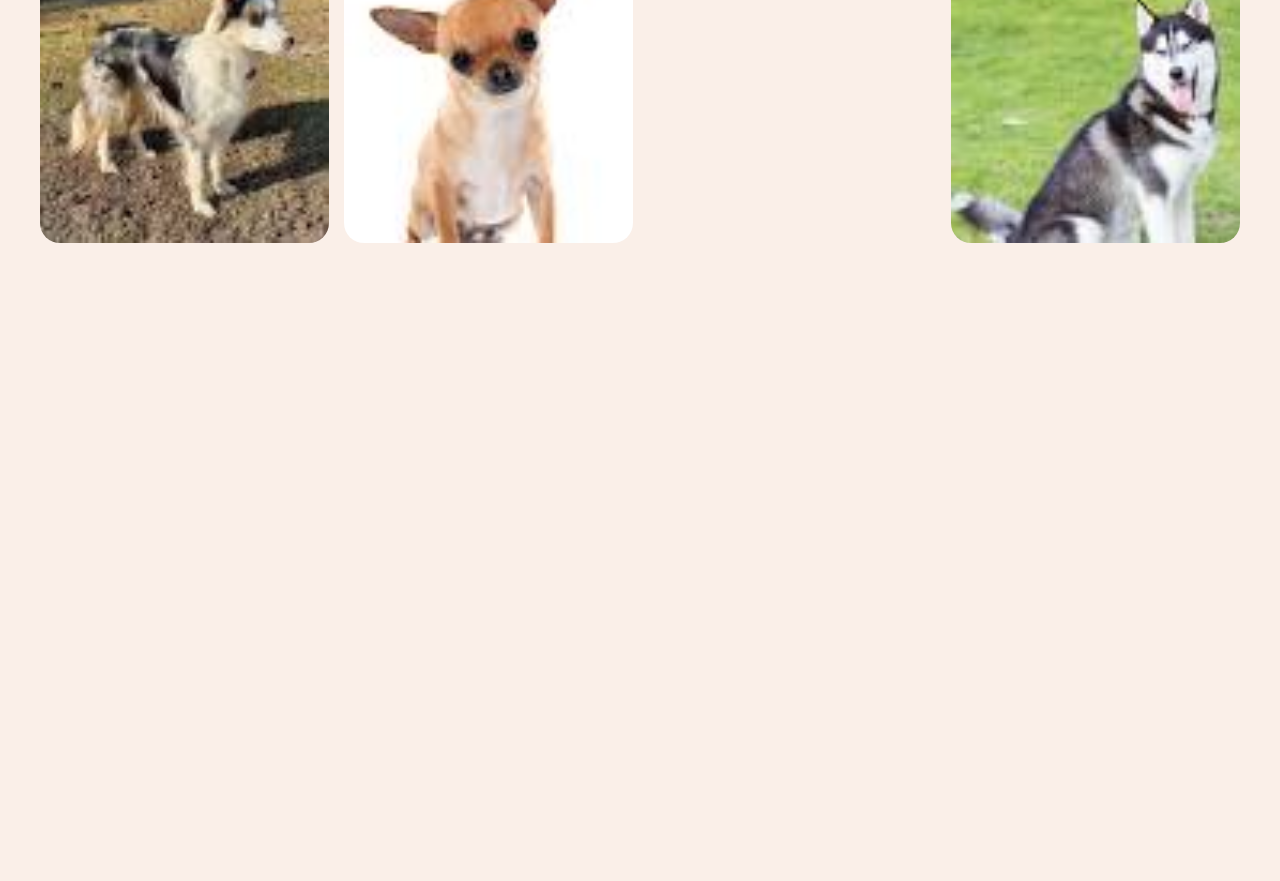
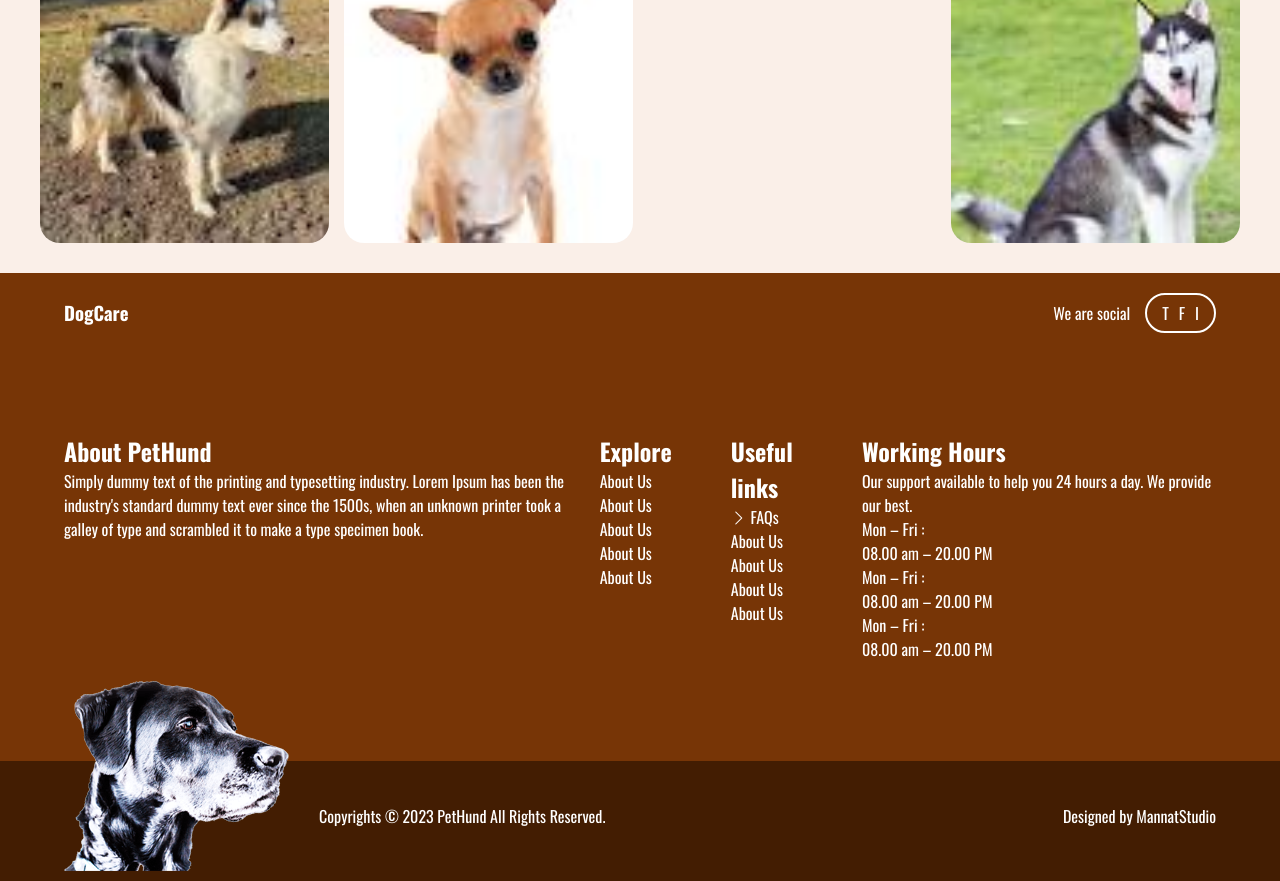
Before and after one commit to odomfavour/dog-care, a plain HTML site: page index.html in a window 1280 px wide. Shown: the part 1857-2738 px from the top of the page. Before the commit the page ends 2130 px from the top, so only its background shows below. Drawn offline with nearby package versions, Linux system fonts and the light colour scheme.

Commit message:
ch: added footer to page

```diff
--- a/css/style.css
+++ b/css/style.css
@@ -253,3 +253,89 @@ header {
   font-size: 20px;
   font-weight: bold;
 }
+
+footer {
+  background: rgb(119, 53, 6);
+  color: white;
+  padding: 20px 0 0 0;
+}
+
+
+.top-section {
+  display: flex;
+  justify-content: space-between;
+  align-items: center;
+}
+
+#social-bracket, .social-icons {
+  display: flex;
+  align-items: center;
+}
+
+#social-bracket {
+  gap: 15px;
+}
+
+.social-icons {
+  list-style: none;
+  border: 2px solid #fff;
+  border-radius: 20px;
+  justify-content: center;
+  gap: 10px;
+  padding: 6px 15px;
+}
+
+
+footer .main-section {
+  display: flex;
+  justify-content: start;
+  gap: 30px;
+  padding: 100px 0;
+}
+
+footer .about-footer {
+  width: 50%;
+}
+footer .links-footer {
+  width: 10%;
+}
+footer .work-footer {
+  width: 30%;
+}
+
+footer ul {
+  list-style: none;
+}
+footer ul li * {
+  transition: all 400ms ease-in-out;
+}
+
+footer ul li a:hover i {
+  padding: 0 5px 0 10px;
+}
+
+footer ul a {
+  color: white;
+  text-decoration: none;
+}
+
+.bottom-section {
+  background: rgb(67, 29, 2);
+  height: 120px;
+}
+
+.bottom-section .left-section {
+  display: flex;
+  align-items: center;
+  gap: 30px;
+}
+
+.bottom-section .left-section  img {
+  margin-top: -80px;
+}
+
+.inner-bottom-section {
+  display: flex;
+  justify-content: space-between;
+  align-items: center;
+}
--- a/index.html
+++ b/index.html
@@ -1,15 +1,15 @@
 <!DOCTYPE html>
 <html lang="en">
+
 <head>
   <meta charset="UTF-8" />
   <meta http-equiv="X-UA-Compatible" content="IE=edge" />
   <meta name="viewport" content="width=device-width, initial-scale=1.0" />
   <link rel="preconnect" href="https://fonts.googleapis.com" />
   <link rel="preconnect" href="https://fonts.gstatic.com" crossorigin />
-    <link
-      href="https://fonts.googleapis.com/css2?family=Oswald:wght@200;300;400;500;600;700&display=swap"
-      rel="stylesheet"
-    />
+  <link href="https://fonts.googleapis.com/css2?family=Oswald:wght@200;300;400;500;600;700&display=swap"
+    rel="stylesheet" />
+    <link rel="stylesheet" href="https://cdn.jsdelivr.net/npm/bootstrap-icons@1.10.3/font/bootstrap-icons.css">
   <link rel="stylesheet" href="css/style.css" />
   <title>Dog Care</title>
 </head>
@@ -69,10 +69,7 @@
     <div class="dogGallery-grid">
       <div class="grid-column">
         <div class="image-hover-container">
-            <img
-              src="./images/alaskan-malamute.jfif"
-              alt="Alaskan Malamute dog"
-            />
+          <img src="./images/alaskan-malamute.jfif" alt="Alaskan Malamute dog" />
           <div class="middle-text">
             <p>Alaskan Malamute</p>
           </div>
@@ -106,10 +103,7 @@
           </div>
         </div>
         <div class="image-hover-container">
-            <img
-              src="./images/german-shepherd.jfif"
-              alt="German Shepherd dog"
-            />
+          <img src="./images/german-shepherd.jfif" alt="German Shepherd dog" />
           <div class="middle-text">
             <p>German Shepherd</p>
           </div>
@@ -117,10 +111,7 @@
       </div>
       <div class="grid-column">
         <div class="image-hover-container">
-            <img
-              src="./images/labrador-retriever.jfif"
-              alt="Labrador Retriever dog"
-            />
+          <img src="./images/labrador-retriever.jfif" alt="Labrador Retriever dog" />
           <div class="middle-text">
             <p>Labrador Retriever</p>
           </div>
@@ -134,5 +125,87 @@
       </div>
     </div>
   </section>
+  <!-- footer section  -->
+  <footer>
+    <div class="container">
+
+      <div class="top-section">
+        <h3>DogCare</h3>
+        <div id="social-bracket">
+          <p>We are social</p>
+          <div>
+            <ul class="social-icons">
+              <li>T</li>
+              <li>F</li>
+              <li>I</li>
+            </ul>
+          </div>
+        </div>
+      </div>
+      <div class="main-section">
+        <div class="about-footer">
+          <h2>About PetHund</h2>
+          <p>Simply dummy text of the printing and typesetting industry. Lorem Ipsum has been the industry's standard
+            dummy text ever since the 1500s, when an unknown printer took a galley of type and scrambled it to make a
+            type specimen book.</p>
+        </div>
+        <div class="links-footer">
+          <h2>Explore</h2>
+
+          <ul>
+            <li><a href="#"> About Us</a></li>
+            <li><a href="#"> About Us</a></li>
+            <li><a href="#"> About Us</a></li>
+            <li><a href="#"> About Us</a></li>
+            <li><a href="#"> About Us</a></li>
+          </ul>
+        </div>
+        <div class="links-footer">
+          <h2>Useful links</h2>
+
+          <ul>
+            <li><a href="#"><i class="bi bi-chevron-right"></i> <span>FAQs</span></a></li>
+            <li><a href="#"> About Us</a></li>
+            <li><a href="#"> About Us</a></li>
+            <li><a href="#"> About Us</a></li>
+            <li><a href="#"> About Us</a></li>
+          </ul>
+        </div>
+        <div class="office-footer">
+          <h2>Working Hours</h2>
+          <p>Our support available to help you 24 hours a day. We provide our best.</p>
+
+          <ul>
+            <li>
+              <p>Mon – Fri :</p>
+              <p>08.00 am – 20.00 PM</p>
+            </li>
+            <li>
+              <p>Mon – Fri :</p>
+              <p>08.00 am – 20.00 PM</p>
+            </li>
+            <li>
+              <p>Mon – Fri :</p>
+              <p>08.00 am – 20.00 PM</p>
+            </li>
+
+          </ul>
+        </div>
+      </div>
+
+    </div>
+    <div class="bottom-section">
+      <div class="container">
+        <div class="inner-bottom-section">
+          <div class="left-section">
+            <img src="images/dog_footer.png" alt="">
+            <p>Copyrights &copy; 2023 PetHund All Rights Reserved.</p>
+          </div>
+          <p>Designed by MannatStudio</p>
+        </div>
+      </div>
+    </div>
+  </footer>
 </body>
+
 </html>
```
Also changed, not shown: images/dog_footer.png (added). Lines whose indentation alone changed are shown as unchanged.
